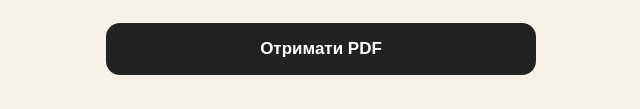
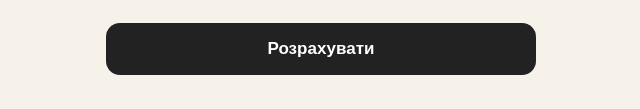
Before and after one commit to MariiaZaremba/KETO_Salii, a plain HTML site: page index.html in a window 1280 px wide. Shown: the part 688-797 px from the top of the page, 319-959 px from the left. Drawn offline with Linux system fonts and the light colour scheme.

Commit message:
Update index.html
button changed

```diff
--- a/index.html
+++ b/index.html
@@ -55,7 +55,7 @@
         </select>
       </label>
 
-      <button type="submit">Отримати PDF</button>
+      <button type="submit">Розрахувати</button>
     </form>
 
     <div id="result" class="result hidden"></div>
```
